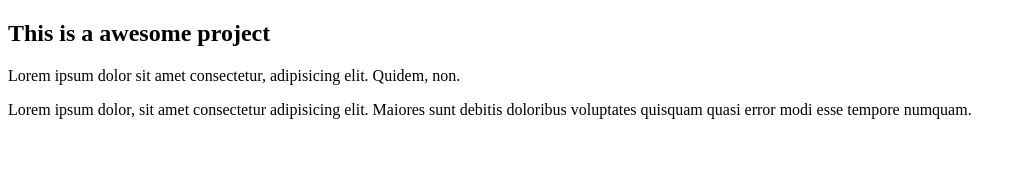
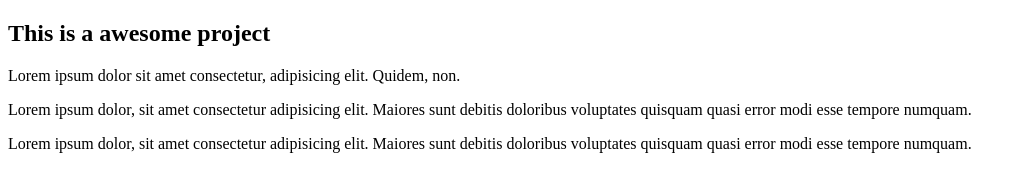
Before and after one commit to AKibweb/git-test, a plain HTML site: page index.html in a window 1280 px wide. Shown: the whole page, without its empty margins (0-1026 px from the left). Drawn offline with Linux system fonts and the light colour scheme.

Commit message:
A new method added to index.html

```diff
--- a/index.html
+++ b/index.html
@@ -13,6 +13,7 @@
     <p>Lorem ipsum dolor sit amet consectetur, adipisicing elit. Quidem, non.</p>
 
     <p>Lorem ipsum dolor, sit amet consectetur adipisicing elit. Maiores sunt debitis doloribus voluptates quisquam quasi error modi esse tempore numquam.</p>
+    <p>Lorem ipsum dolor, sit amet consectetur adipisicing elit. Maiores sunt debitis doloribus voluptates quisquam quasi error modi esse tempore numquam.</p>
 
 </body>
 </html>
```
